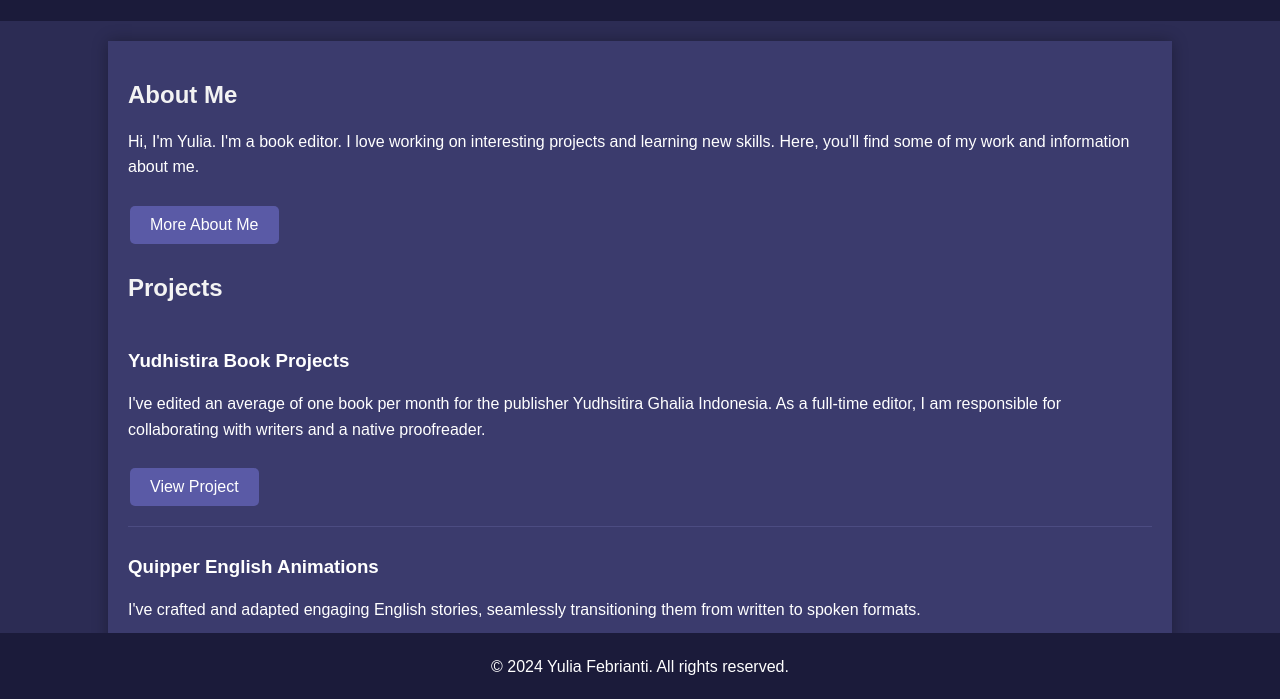
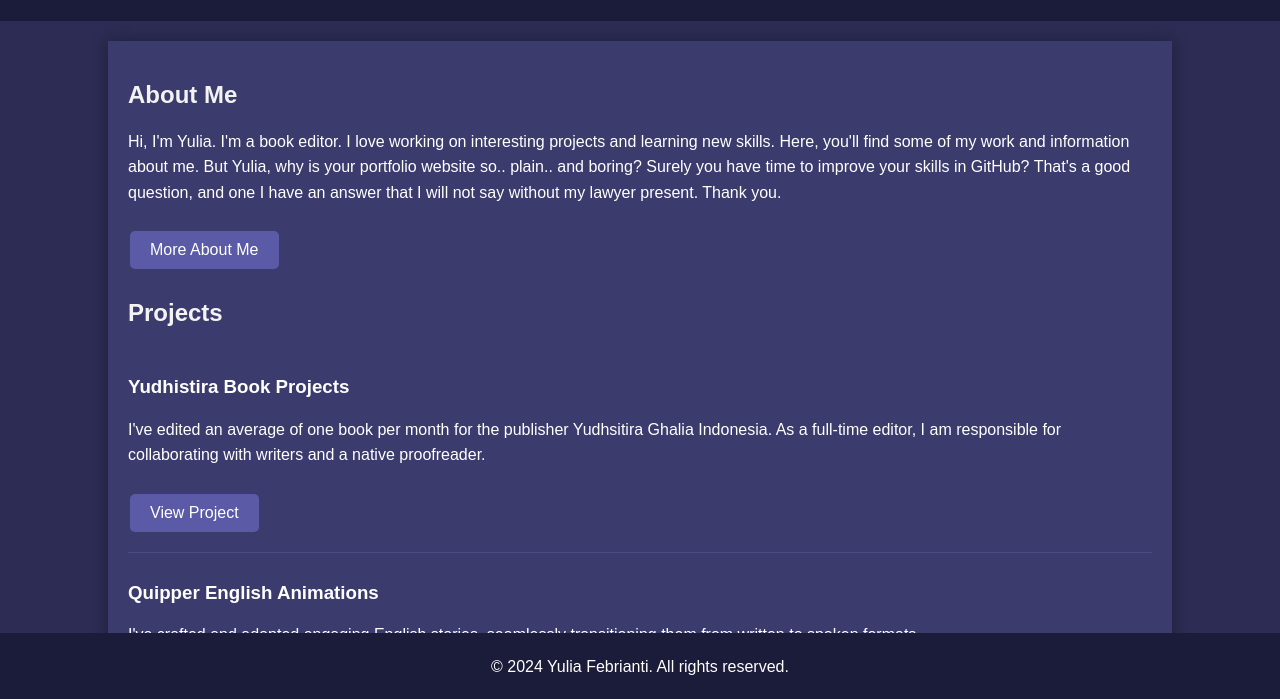
Before and after one commit to yuliafter/portfolio, a plain HTML site: page index.html in a window 1280 px wide. Shown: the part 99-798 px from the top of the page. Drawn offline with Linux system fonts and the light colour scheme.

Commit message:
Update index 8.html

```diff
--- a/index.html
+++ b/index.html
@@ -72,7 +72,7 @@
     <div class="container">
         <section>
             <h2>About Me</h2>
-            <p>Hi, I'm Yulia. I'm a book editor. I love working on interesting projects and learning new skills. Here, you'll find some of my work and information about me.</p>
+            <p>Hi, I'm Yulia. I'm a book editor. I love working on interesting projects and learning new skills. Here, you'll find some of my work and information about me. But Yulia, why is your portfolio website so.. plain.. and boring? Surely you have time to improve your skills in GitHub? That's a good question, and one I have an answer that I will not say without my lawyer present. Thank you.</p>
             <button onclick="showMessage('about')">More About Me</button>
         </section>
         <section>
```
